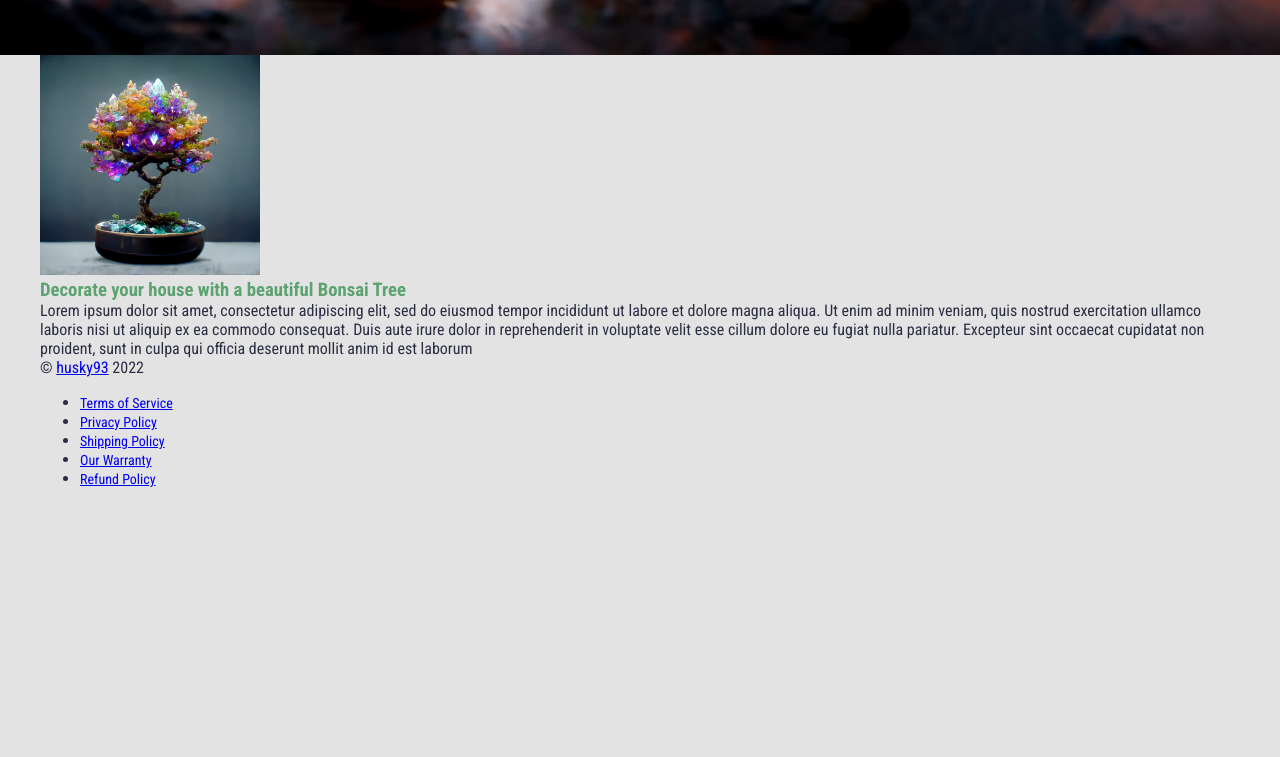
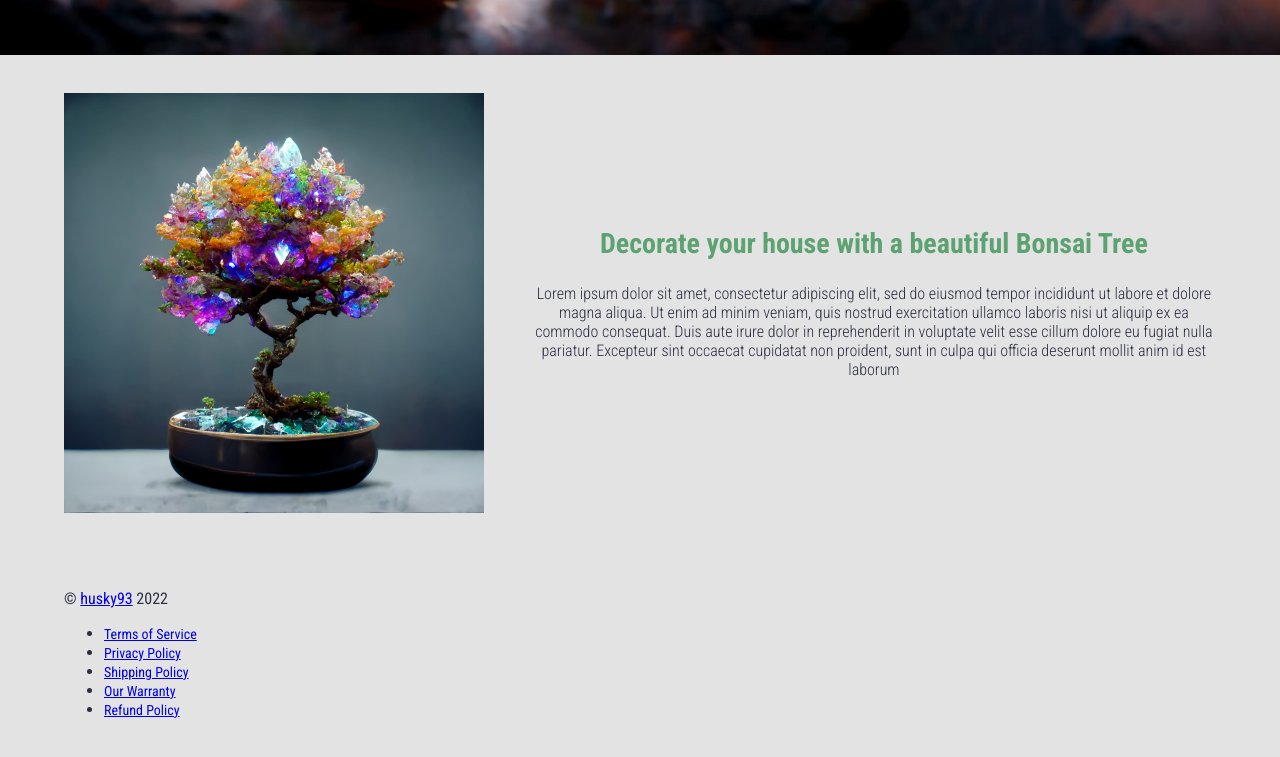
Before and after one commit to husky93/shopping-cart, a React app: page / in a window 1280 px wide. Shown: the part 745-1502 px from the top of the page. Before the commit the page ends 1249 px from the top, so only its background shows below. Built offline with nearby package versions, Linux system fonts and the light colour scheme; a web font is replaced by a local one.

Commit message:
Style Info section

```diff
--- a/src/assets/styles/components/Button.css
+++ b/src/assets/styles/components/Button.css
@@ -4,7 +4,7 @@
   padding: 18px 48px;
   border: none;
   text-transform: uppercase;
-  font-size: 18px;
+  font-size: 16px;
   font-weight: 700;
   transition: var(--transition);
 }
@@ -43,3 +43,9 @@
   background: var(--color-secondary);
   transform: scaleX(1);
 }
+
+@media (min-width: 768px) {
+  .btn {
+    font-size: 18px;
+  }
+}
--- a/src/assets/styles/homepage/Hero.css
+++ b/src/assets/styles/homepage/Hero.css
@@ -65,6 +65,6 @@
     font-size: 40px;
   }
   .hero__content {
-    padding-left: 33%;
+    padding-left: 36%;
   }
 }
--- a/src/assets/styles/homepage/Info.css
+++ b/src/assets/styles/homepage/Info.css
@@ -1,3 +1,37 @@
+.info__content {
+  display: flex;
+  flex-direction: column;
+  gap: 48px;
+  padding: 38px 24px;
+}
+
+.info__container {
+  display: flex;
+  flex-direction: column;
+  text-align: center;
+  gap: 24px;
+}
+
+.info__heading {
+  font-size: 24px;
+}
+
+.info__subtext {
+  font-weight: 300;
+}
+
 .info__img {
-  width: 220px;
+  width: 100%;
 }
+
+@media (min-width: 768px) {
+  .info__content {
+    flex-direction: row;
+  }
+  .info__container--right {
+    justify-content: center;
+  }
+  .info__heading {
+    font-size: 28px;
+  }
+}
--- a/src/assets/styles/sections/Footer.css
+++ b/src/assets/styles/sections/Footer.css
@@ -0,0 +1,3 @@
+.footer__content {
+  padding: 38px 24px;
+}
```
